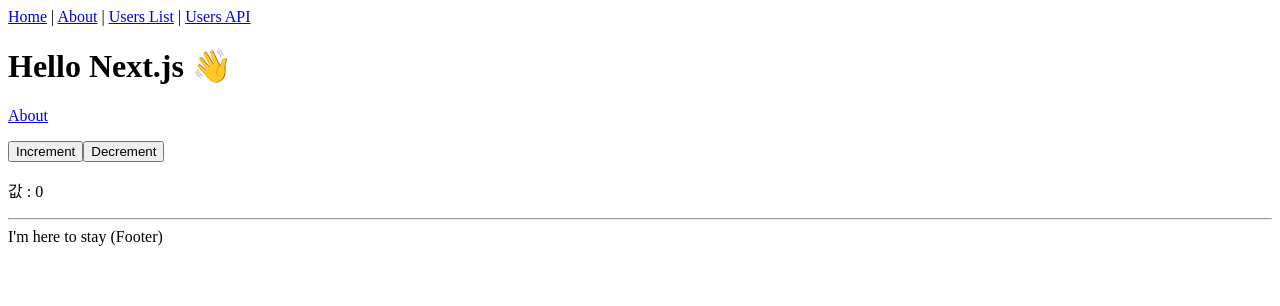
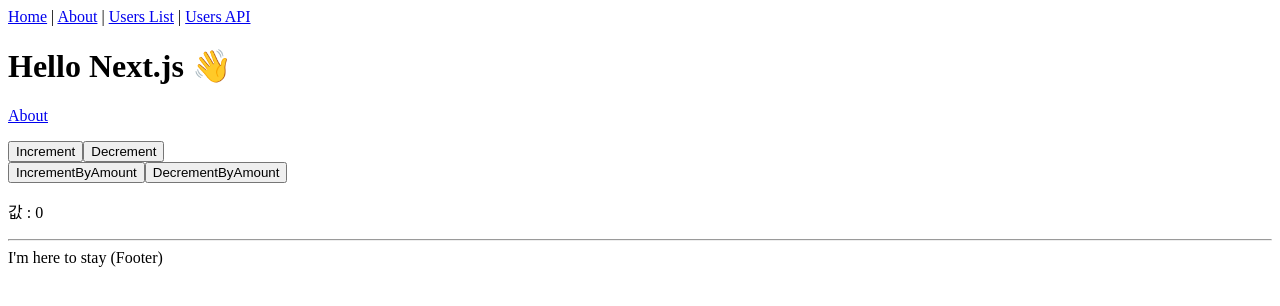
Before and after one commit to algo2000/SeIf, a Next.js app in the folder seif-app/: page / in a window 1280 px wide. Shown: the top 306 px of the page. Built offline with nearby package versions, Linux system fonts and the light colour scheme.

Commit message:
update counter add function

```diff
--- a/seif-app/features/counter/Counter.tsx
+++ b/seif-app/features/counter/Counter.tsx
@@ -1,5 +1,5 @@
 import { useDispatch } from "react-redux";
-import { decrement, increment, useCounterState } from "./counterSlice";
+import { decrement, decrementByAmount, increment, incrementByAmount, useCounterState } from "./counterSlice";
 
 export const Counter = () => {
   const dispatch = useDispatch();
@@ -9,6 +9,9 @@
     <>
       <button onClick={() => dispatch(increment())}>Increment</button>
       <button onClick={() => dispatch(decrement())}>Decrement</button>
+      <br/>
+      <button onClick={() => dispatch(incrementByAmount({value : 10}))}>IncrementByAmount</button>
+      <button onClick={() => dispatch(decrementByAmount({value : 10}))}>DecrementByAmount</button>
       <p>값 : {state.value}</p>
     </>
   );
--- a/seif-app/features/counter/counterSlice.ts
+++ b/seif-app/features/counter/counterSlice.ts
@@ -15,21 +15,28 @@
       return {
         ...state,
         value: state.value + 1,
-      }
+      };
     },
     decrement: (state): ICounter => {
       return {
         ...state,
         value: state.value - 1,
-      }
+      };
     },
     incrementByAmount: (state, action: PayloadAction<ICounter>): ICounter => {
-      const {payload} = action
+      const {payload} = action;
       return {
         ...state,
         value: state.value + payload.value,
-      }
+      };
     },
+    decrementByAmount: (state, action: PayloadAction<ICounter>): ICounter => {
+      const {payload} = action;
+      return {
+        ...state,
+        value: state.value - payload.value
+      };
+    }
   },
 });
 
@@ -37,5 +44,5 @@
   return useSelector((state: { counter: ICounter }) => state);
 };
 
-export const { increment, decrement, incrementByAmount } = counterSlice.actions;
+export const { increment, decrement, incrementByAmount, decrementByAmount } = counterSlice.actions;
 export default counterSlice.reducer;
--- a/seif-app/pages/index.tsx
+++ b/seif-app/pages/index.tsx
@@ -2,7 +2,8 @@
 import Layout from '../components/Layout'
 import { Counter } from '../features/counter/Counter'
 
-const IndexPage = () => (
+const IndexPage = () => {
+  return (
   <Layout title="Home | Next.js + TypeScript Example">
     <h1>Hello Next.js 👋</h1>
     <p>
@@ -12,6 +13,6 @@
     </p>
     <Counter/>
   </Layout>
-)
+)}
 
 export default IndexPage
```
